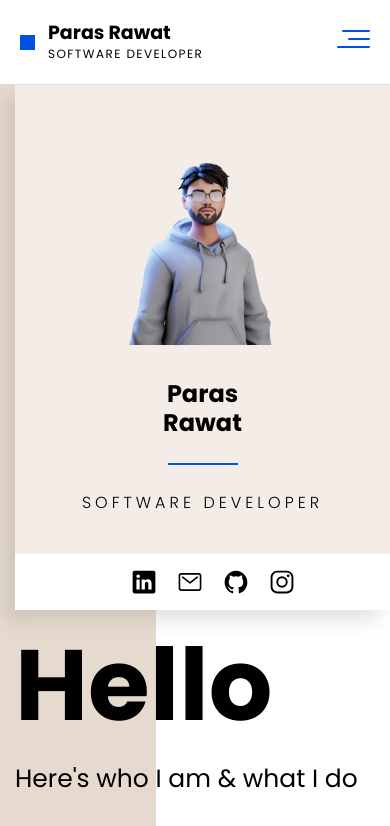
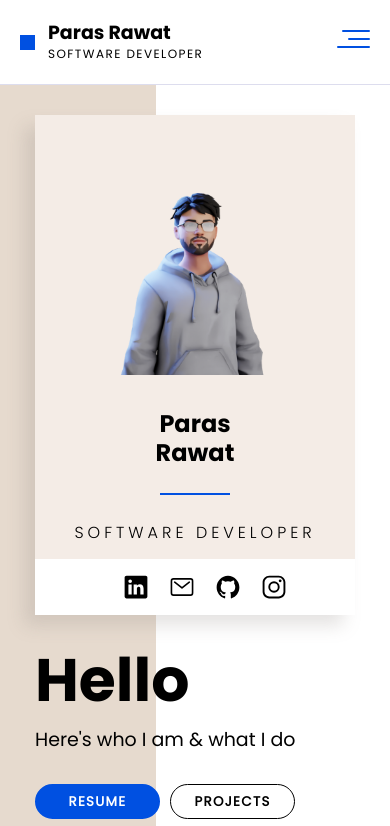
Before and after one commit to Paras0-7/Portfolio, a React (Create React App) app: page / in a window 390 px wide. Shown: the top 826 px of the page. Built offline with nearby package versions, Linux system fonts and the light colour scheme.

Commit message:
Home media query

```diff
--- a/src/components/Experience/Experience.css
+++ b/src/components/Experience/Experience.css
@@ -87,4 +87,4 @@
   margin-top: 15px;
 }
 
-/* yhnvpkryppfgvqhz */
+/* yhnvpkryppfgvqh*/
--- a/src/components/Home/Home.css
+++ b/src/components/Home/Home.css
@@ -173,3 +173,43 @@
   margin-top: 15px;
   color: #333;
 }
+
+/* Media Queries */
+@media (max-width: 786px) {
+  .imgContainer {
+    margin-top: 50px !important;
+  }
+
+  .descContainer {
+    margin: 20px 0px !important;
+  }
+}
+@media (max-width: 440px) {
+  .imgContainer {
+    margin-top: 30px !important;
+  }
+  .home-wrapper .imgContainer,
+  .home-wrapper .descContainer {
+    width: 320px;
+    height: 500px;
+  }
+
+  .descContainer .headline-1 {
+    font-size: 60px;
+  }
+  .descContainer .headline-2 {
+    font-size: 19px;
+  }
+
+  .descContainer .btn-container {
+    margin-bottom: 30px !important;
+  }
+}
+
+@media (max-width: 325px) {
+  .home-wrapper .imgContainer,
+  .home-wrapper .descContainer {
+    width: 300px;
+    height: 500px;
+  }
+}
```
